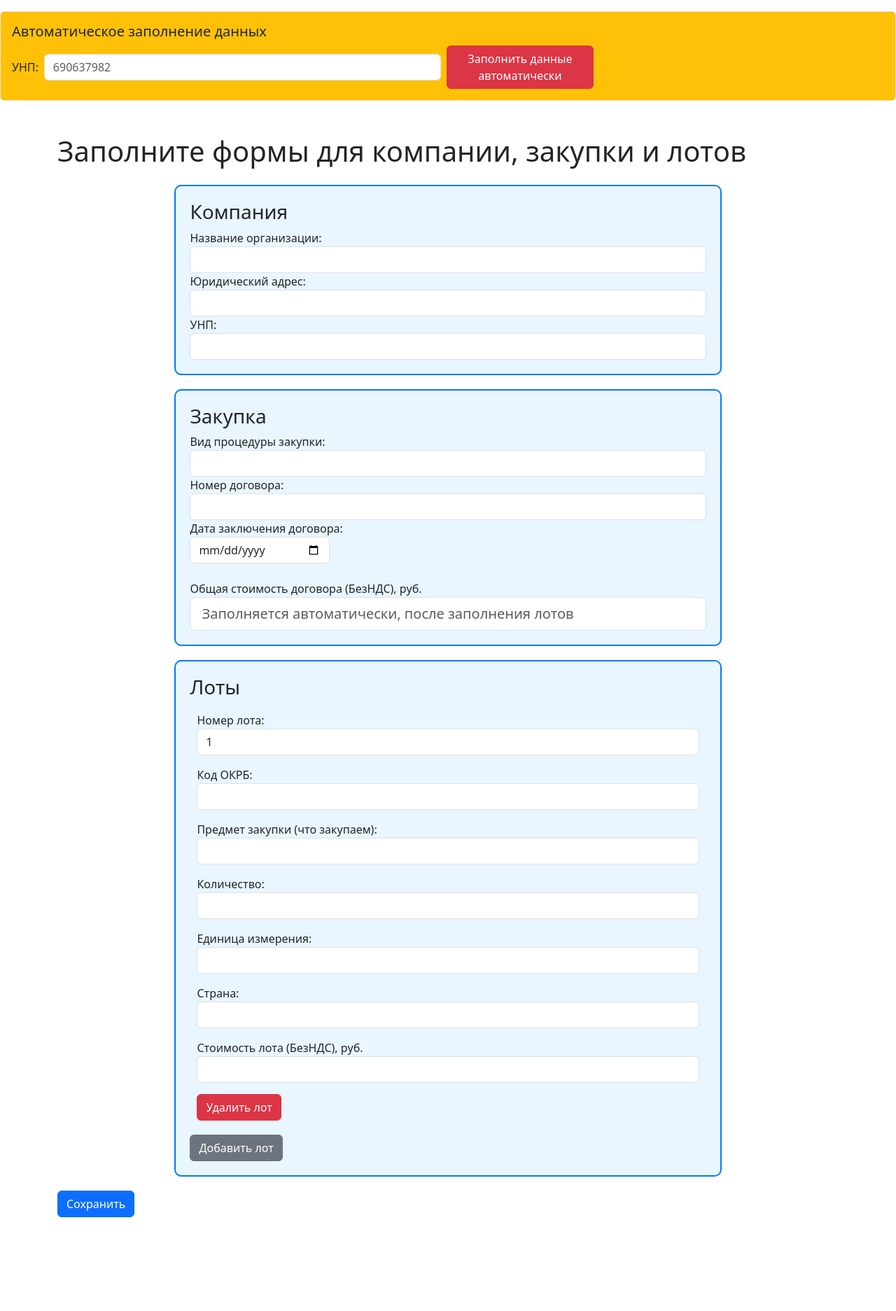
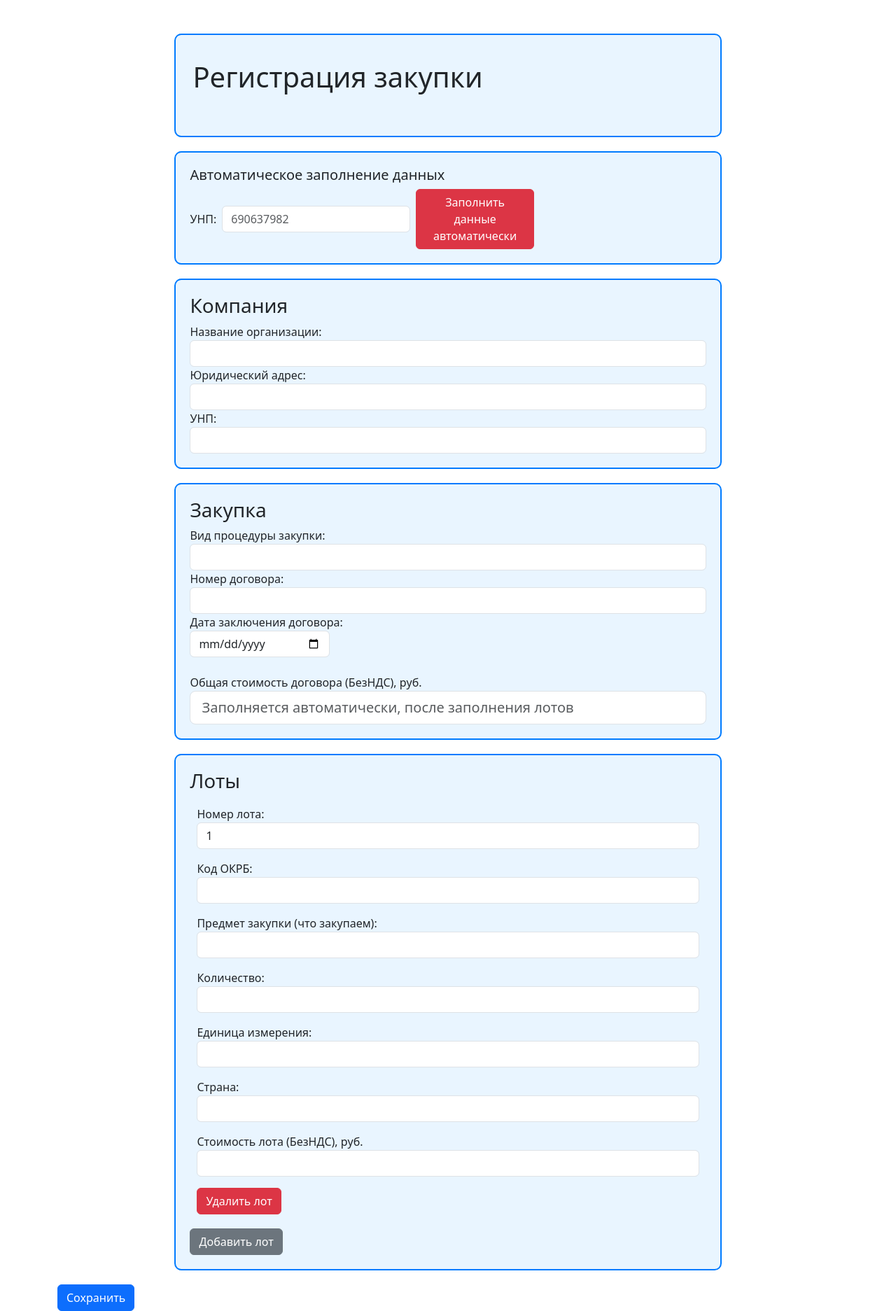
Before and after one commit to eshmerko/forma, a Django app: page / in a window 1280 px wide. Shown: the whole page at 70% size. Before the commit the page ends 1739 px from the top, so only its background shows below. Run offline with Django 5.2, Linux system fonts and the light colour scheme.

Commit message:
Подключил автоматическое заполнение полей, через ЕГР

```diff
--- a/forma/regforma/templates/index.html
+++ b/forma/regforma/templates/index.html
@@ -8,27 +8,34 @@
     <script src="https://code.jquery.com/jquery-3.6.0.min.js"></script>
     <style>
         .form-section {
-            border: 2px solid #007bff; /* Цвет рамки */
-            border-radius: 10px; /* Скругление углов рамки */
-            background-color: #e9f5ff; /* Цвет фона */
-            padding: 20px; /* Отступы внутри блока */
-            margin: 20px auto; /* Отступы сверху и снизу, выравнивание по центру */
-            width: 70%; /* Ширина блока 70% */
+            border: 2px solid #007bff;
+            border-radius: 10px;
+            background-color: #e9f5ff;
+            padding: 20px;
+            margin: 20px auto;
+            width: 70%;
         }
         .lot-form {
-            padding: 10px; /* Отступы внутри каждого блока лота */
-            border-bottom: 1px solid #007bff; /* Нижняя граница для отделения */
-            margin-bottom: 10px; /* Отступ снизу для визуального отделения */
+            padding: 10px;
+            border-bottom: 1px solid #007bff;
+            margin-bottom: 10px;
         }
         .lot-form:last-child {
-            border-bottom: none; /* Убираем нижнюю границу у последнего лота */
+            border-bottom: none;
         }
     </style>
 </head>
 <body>
 
+
+    <div class="container mt-5">
+        <div class="form-section">
+        <div class="row">
+            <h1 class="mb-4 p-3">Регистрация закупки</h1>
+        </div>
+        </div>
         <!-- Контейнер для формы автоматического заполнения данных -->
-    <div class="bg-warning p-3 border rounded mt-3">
+        <div class="form-section">
             <h5>Автоматическое заполнение данных</h5>
             <div class="row">
                 <form id="myForm" method="post" action="{% url 'my_view' %}">
@@ -42,10 +49,8 @@
                     </div>
                 </form>
             </div>
+            <div id="error-message" class="text-danger mt-2" style="display: none;"></div> <!-- Сообщение об ошибке -->
         </div>
-
-    <div class="container mt-5">
-        <h1 class="mb-4">Заполните формы для компании, закупки и лотов</h1>
 
         <form method="POST" id="procurement-form">
             {% csrf_token %}
@@ -118,7 +123,6 @@
             const newFormHtml = document.querySelector('.lot-form').cloneNode(true);
             newFormHtml.innerHTML = newFormHtml.innerHTML.replace(/form-\d+/g, `form-${currentCount}`);
 
-            // Устанавливаем значение поля number_lot на currentCount + 1
             newFormHtml.querySelector('input[name$="number_lot"]').value = currentCount + 1;
 
             document.getElementById('lots-forms').appendChild(newFormHtml);
@@ -140,9 +144,9 @@
 
         // AJAX-запрос для автоматического заполнения данных
         $('#myForm').submit(function(e) {
-                e.preventDefault();
+            e.preventDefault();  // Отменяем стандартную отправку формы
             var form = $(this);
-                $('#error-message').hide(); // Скрываем предыдущее сообщение об ошибке
+            $('#error-message').hide();  // Скрываем предыдущее сообщение об ошибке
 
             $.ajax({
                 type: form.attr('method'),
@@ -151,7 +155,7 @@
                 success: function(response) {
                     // Заполнение только нужных полей
                     $('#id_unp').val(response.endpoint1[0].ngrn);
-                        $('#name').val(response.endpoint1[0].vn);
+                    $('#id_name').val(response.endpoint1[0].vn);  // Предположим, что name имеет id="id_name"
 
                     // Формирование адреса
                     var adress = `${response.endpoint2[0].nsi00201.vnstranp ? response.endpoint2[0].nsi00201.vnstranp + ', ' : ''}`
@@ -160,9 +164,7 @@
                                 + `${response.endpoint2[0].vulitsa ? response.endpoint2[0].vulitsa + ', ' : ''}`
                                 + `${response.endpoint2[0].vdom ? response.endpoint2[0].vdom + ' ' : ''}`
                                 + `${response.endpoint2[0].vkorpus ? 'корпус ' + response.endpoint2[0].vkorpus + ' ' : ''}`;
-                        $('#adr').val(adress);
-
-                        // Дополнительные поля можно заполнить здесь
+                    $('#id_adress').val(adress);  // Предположим, что adress имеет id="id_adress"
                 },
                 error: function(xhr) {
                     // Вывод ошибки
```
Lines whose indentation alone changed are shown as unchanged.
